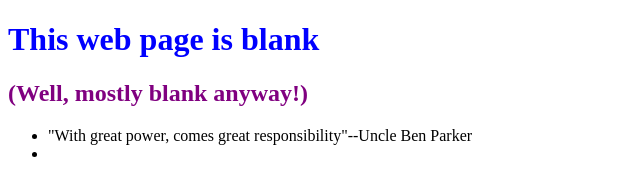
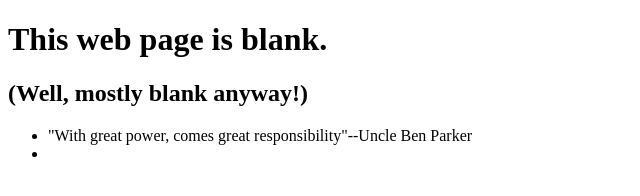
Before and after one commit to vimalavictor/0main_openSAP_repo, a plain HTML site: page index.html in a window 1280 px wide. Shown: the whole page, without its empty margins (0-640 px from the left). Drawn offline with Linux system fonts and the light colour scheme.

Commit message:
remove styles from both headers

```diff
--- a/index.html
+++ b/index.html
@@ -6,8 +6,8 @@
 		<link href="styles.css" rel="stylesheet" type="text/css">
 	</head>
 	<body>
-		<h1 style = "Color: Blue">This web page is blank</h2>
-		<h2 style = "Color: Purple">(Well, mostly blank anyway!)</h2>
+		<h1> This web page is blank. </h1>
+		<h2>(Well, mostly blank anyway!)</h2>
 		<ul>
 			<li>"With great power, comes great responsibility"--Uncle Ben Parker</li>
 			<li></li>
```
